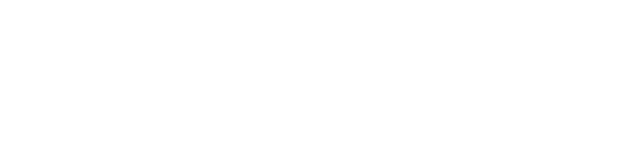
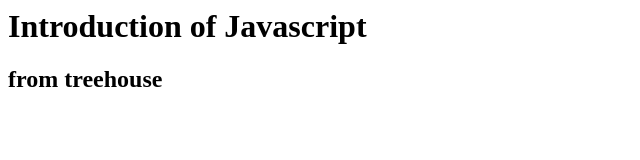
Before and after one commit to coolbananasray/IntroToJavaScript, a plain HTML site: page index.html in a window 1280 px wide. Shown: the whole page, without its empty margins (0-640 px from the left). Drawn offline with Linux system fonts and the light colour scheme.

Commit message:
Changes to index and myscript

```diff
--- a/index.html
+++ b/index.html
@@ -5,12 +5,12 @@
 	<head>
 		<title></title>
 		<META HTTP-EQUIV="Content-Type" CONTENT="text/html; charset=utf-8">
-
-
+		<script src="myscript.js"></script>
 	</head>
 	<body>
 
-
+		<h1>Introduction of Javascript</h1>
+		<h2>from treehouse</h2>
 
 
 	</body>
--- a/myscript.js
+++ b/myscript.js
@@ -0,0 +1 @@
+console.log("Hello World");
```
